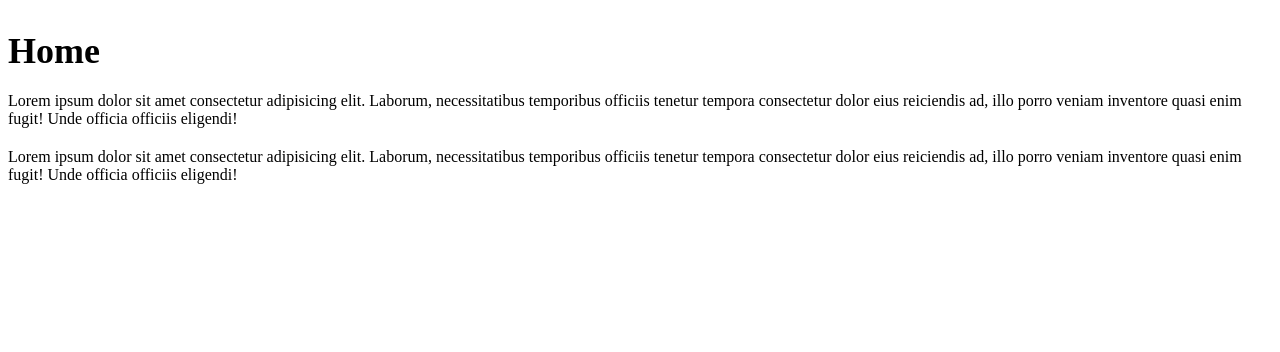
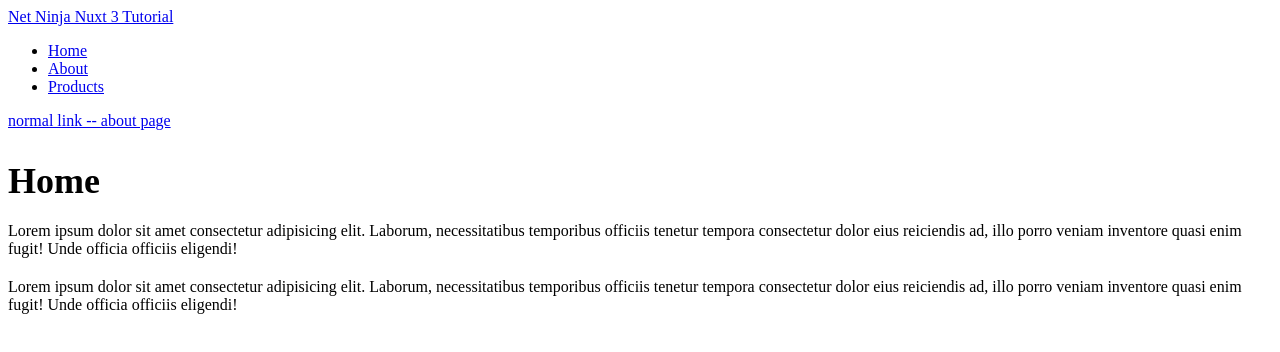
Before and after one commit to hens-virtuella-varld/net-ninja-nuxt-3-tutorial, a Nuxt app: page / in a window 1280 px wide. Shown: the top 352 px of the page. Built offline with nearby package versions, Linux system fonts and the light colour scheme.

Commit message:
feat: add NuxtLink to practice it

```diff
--- a/pages/about.vue
+++ b/pages/about.vue
@@ -1,5 +1,16 @@
 <template>
   <div>
+    <header>
+      <nav>
+        <NuxtLink to="/">Net Ninja Nuxt 3 Tutorial</NuxtLink>
+        <ul>
+          <li><NuxtLink to="/">Home</NuxtLink></li>
+          <li><NuxtLink to="/about">About</NuxtLink></li>
+          <li><NuxtLink to="/products">Products</NuxtLink></li>
+        </ul>
+         <a href="/about">normal link -- about page</a>
+      </nav>
+    </header>
     <h2>About</h2>
     <p>
       Lorem ipsum dolor sit amet consectetur adipisicing elit. Laborum,
--- a/pages/index.vue
+++ b/pages/index.vue
@@ -1,5 +1,16 @@
 <template>
   <div>
+    <header>
+      <nav>
+        <NuxtLink to="/">Net Ninja Nuxt 3 Tutorial</NuxtLink>
+        <ul>
+          <li><NuxtLink to="/">Home</NuxtLink></li>
+          <li><NuxtLink to="/about">About</NuxtLink></li>
+          <li><NuxtLink to="/products">Products</NuxtLink></li>
+        </ul>
+         <a href="/about">normal link -- about page</a>
+      </nav>
+    </header>
     <h2>Home</h2>
     <p>
       Lorem ipsum dolor sit amet consectetur adipisicing elit. Laborum,
```
Lines whose indentation alone changed are shown as unchanged.
